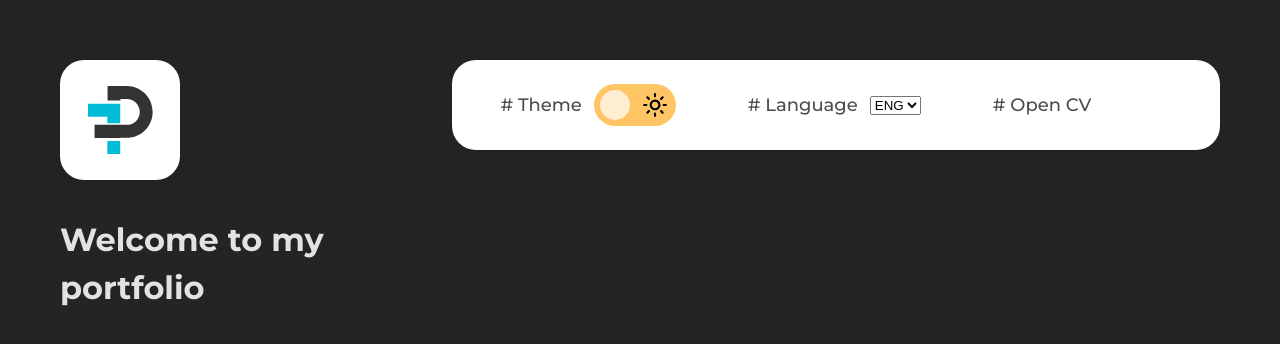
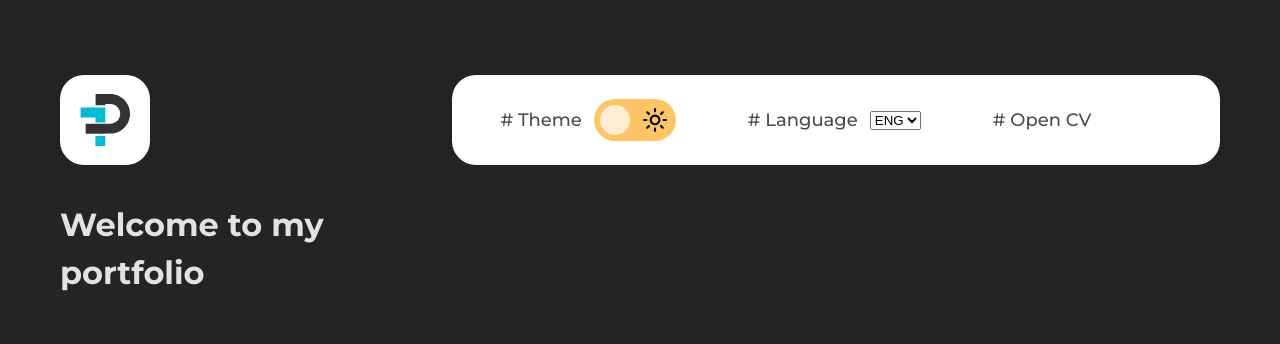
Before and after one commit to fr4nkd3v/my-portfolio, a React (Vite) app: page / in a window 1280 px wide. Shown: the part 214-558 px from the top of the page. Built offline with nearby package versions, Linux system fonts and the light colour scheme.

Commit message:
chore: fix brand-box styles & rename its files

```diff
--- a/src/App.tsx
+++ b/src/App.tsx
@@ -1,11 +1,8 @@
-import BrandBox from '~/components/BrandBox/index';
+import { BrandBox } from '~/components/BrandBox/BrandBox';
 import { Menu } from '~/components/Menu/Menu';
 import css from './App.module.css';
-// import { ThemeTypes } from './types';
 
 function App() {
-  // const [ theme, setTheme] = useState<ThemeTypes>('light');
-
   return (
     <div className={css.layout}>
       <BrandBox />
--- a/src/components/BrandBox/styles.module.css
+++ b/src/components/BrandBox/BrandBox.module.css
@@ -2,7 +2,7 @@
   width: 4.625rem;
   aspect-ratio: 1 / 1;
   background-color: var(--theme-color-bg-1);
-  border-radius: 1rem;
+  border-radius: var(--radius-sm);
   display: flex;
   justify-content: center;
   align-items: center;
@@ -15,10 +15,10 @@
 
 @media (min-width: 768px) {
   .box {
-    width: 7.5rem;
-    border-radius: 1.5rem;
+    width: var(--header-element-height);
+    border-radius: var(--radius-lg);
   }
   .wrapper {
-    height: 4.25rem;
+    height: var(--size-52);
   }
 }
--- a/src/components/BrandBox/index.tsx
+++ b/src/components/BrandBox/BrandBox.tsx
@@ -1,7 +1,7 @@
 import { Fr4nkd3vLogo } from '~/components/Logo/Fr4nkd3vLogo';
-import css from './styles.module.css'
+import css from './BrandBox.module.css'
 
-const BrandBox = () => {
+export const BrandBox = () => {
   return (
     <div className={css.box}>
       <div className={css.wrapper}>
@@ -10,5 +10,3 @@ const BrandBox = () => {
     </div>
   )
 }
-
-export default BrandBox;
```
